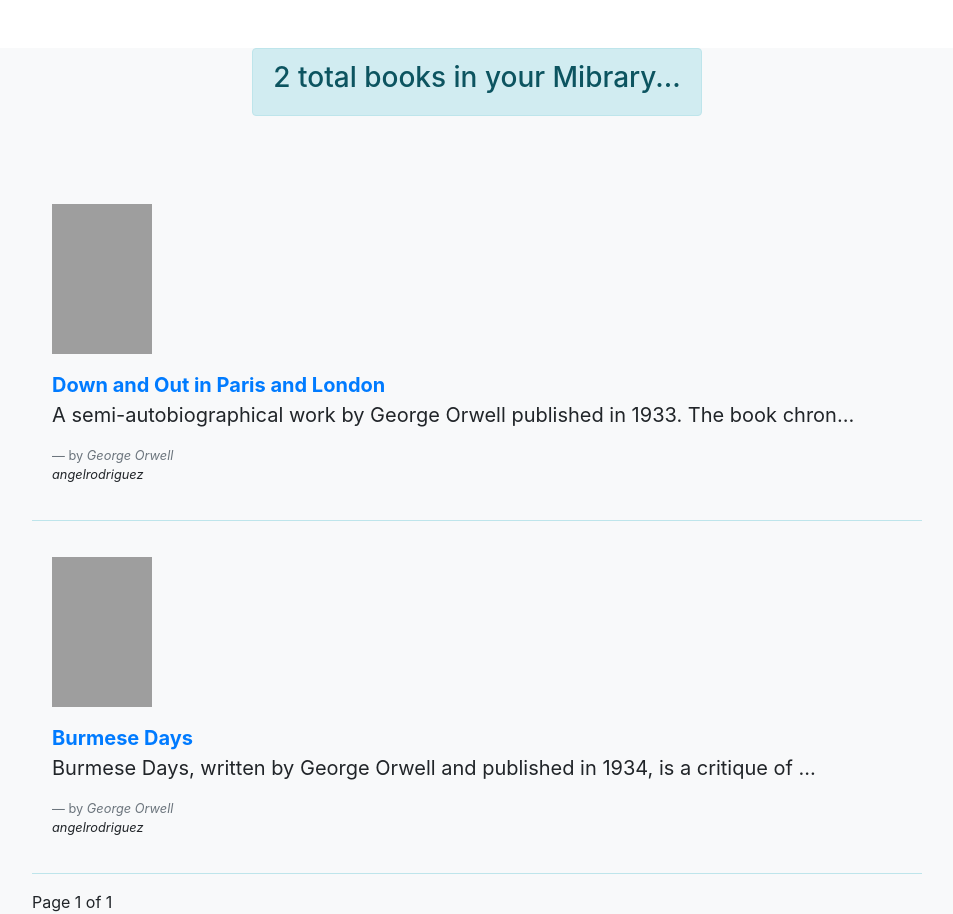
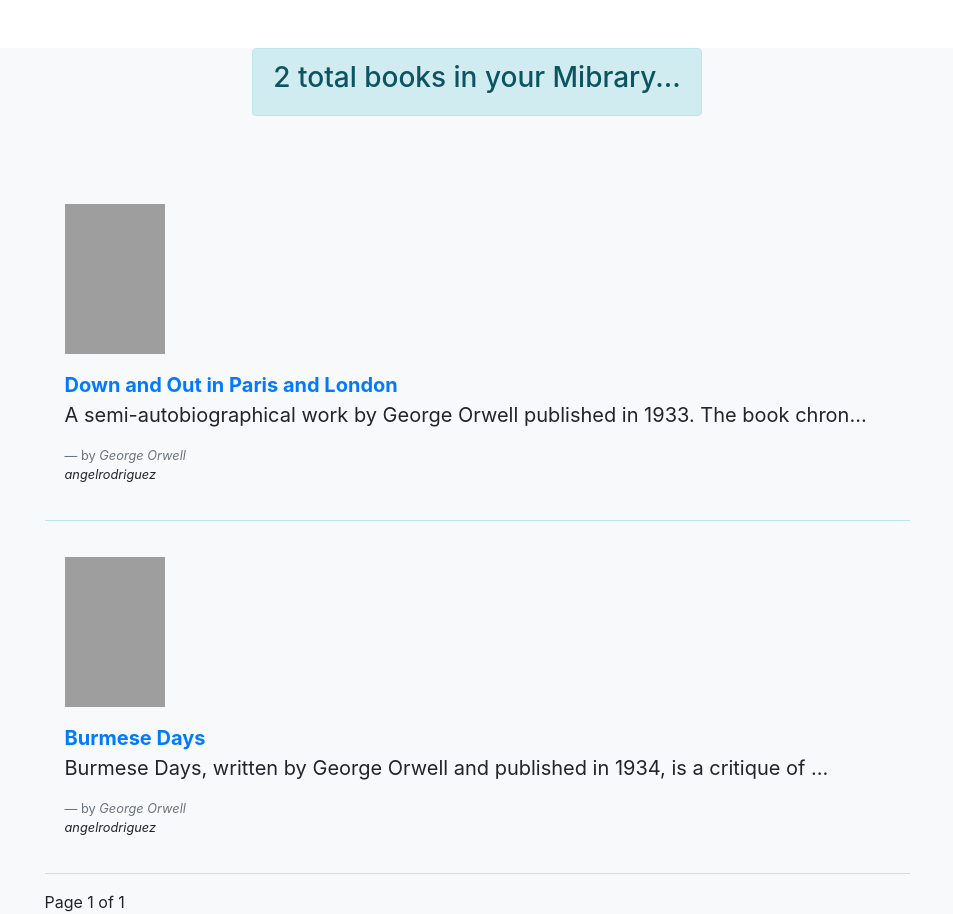
Before and after one commit to angelr1076/django-mibrary, a Django app: page /current/ in a window 1280 px wide. Shown: the part 61-975 px from the top of the page, without its empty margins (163-1116 px from the left). Run offline with Django 3.2, Linux system fonts and the light colour scheme; a user stored in the database is signed in; data comes from the database, SQL or seed files in the repository; some libraries are stand-ins or nearby versions; grey boxes are pictures that could not be loaded.

Commit message:
Removed left and right margins from the .row class

```diff
--- a/book/templates/book/base.html
+++ b/book/templates/book/base.html
@@ -7,7 +7,7 @@
     <meta charset="utf-8">
     <meta name="viewport" content="width=device-width, initial-scale=1, shrink-to-fit=no">
     <!--Static CSS-->
-    <!-- <link rel="stylesheet" type="text/css" href="{% static 'book/css/styles.css' %}"> -->
+    <link rel="stylesheet" type="text/css" href="{% static 'book/css/styles.css' %}">
     <!-- Bootstrap CSS -->
     <link rel="stylesheet" href="https://stackpath.bootstrapcdn.com/bootstrap/4.4.1/css/bootstrap.min.css" integrity="sha384-Vkoo8x4CGsO3+Hhxv8T/Q5PaXtkKtu6ug5TOeNV6gBiFeWPGFN9MuhOf23Q9Ifjh" crossorigin="anonymous">
 
--- a/static/book/css/styles.css
+++ b/static/book/css/styles.css
@@ -19,6 +19,11 @@ body {
   bottom: 0;
 }
 
+.row {
+  margin-right: 0 !important;
+  margin-left: 0 !important;
+}
+
 @media (max-width: 768px) {
   .responsive-row {
     flex-direction: column !important;
```
Also changed, not shown: 1 other file.
